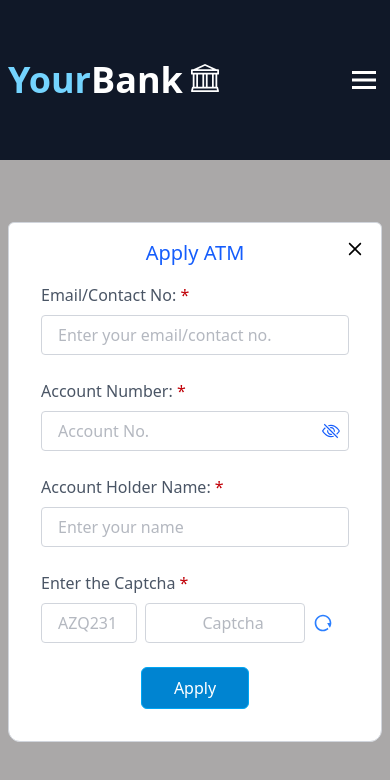
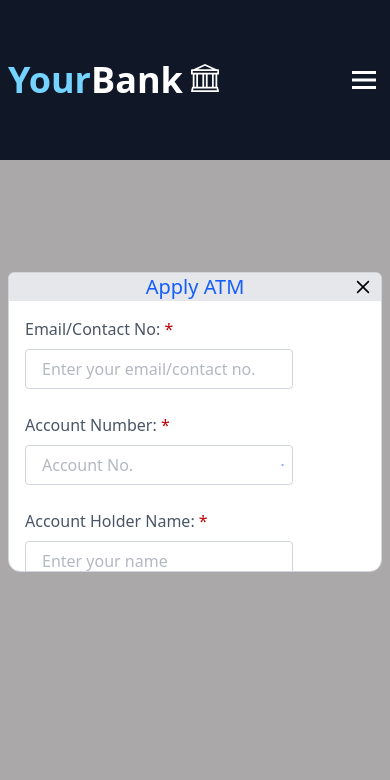
Before and after one commit to Mahavir745/YourBank, a React (Vite) app: page /applyAtm in a window 390 px wide. Shown: the top 780 px of the page. Built offline with nearby package versions, Linux system fonts and the light colour scheme.

Commit message:
responsive part3

```diff
--- a/src/component/ApplicationStatus/ApplicationStatus.jsx
+++ b/src/component/ApplicationStatus/ApplicationStatus.jsx
@@ -64,10 +64,10 @@ const ApplicationStatus = () => {
 
   return (
     <div className='w-full flex justify-center flex-wrap relative h-full min-h-[300px] mb-40 mt-20'>
-      <div className='flex items-center justify-center absolute bg-white -top-10 right-10 p-1 cursor-pointer' >
-        <BiMenu className='text-4xl text-gray-700 cursor-pointer z-20' onClick={() => {
+      <div className='flex items-center justify-center absolute bg-white -top-10 right-10 p-1 cursor-pointer z-30' onClick={() => {
           setTabs(state => !state)
-        }} />
+        }} >
+        <BiMenu className='text-4xl text-gray-700 cursor-pointer z-20'/>
       </div>
       {tabs && <div className='flex items-center flex-col justify-center absolute z-40 top-0 right-12 bg-gray-100 w-[180px] font-bold rounded-md cursor-pointer p-2' ref={tabRef}>
         <p className='text-gray-700 p-2 hover:bg-sky-200 w-full text-center rounded-md' onClick={() => { navigate("/profile") }}>Profile</p>
--- a/src/component/AtmForm/AtmForm.jsx
+++ b/src/component/AtmForm/AtmForm.jsx
@@ -34,16 +34,16 @@ const AtmForm = ({setClose}) => {
   }, [])
 
   return (
-    <div className='flex justify-center w-full h-full items-center mb-40 z-40 fixed top-0'
+    <div className='flex justify-center w-full h-full items-center z-40 fixed top-0'
       style={{
         background: "#8b8989bb"
       }}>
-      <div className='w-full lg:w-[600px] absolute top-15 m-2 border rounded-b-xl min-h-[300px] bg-white rounded-t-md border-gray-300 p-4 popup' ref={atmref}>
-        <div className='relative flex justify-center'>
+      <div className='w-full lg:w-[600px] absolute m-2 border rounded-b-xl sm:h-auto sm:p-4 h-[300px] overflow-y-scroll bg-white rounded-t-md border-gray-300 popup' ref={atmref}>
+        <div className='sticky top-0 bg-gray-200 sm:bg-transparent items-center flex justify-center'>
           <h1 className='text-center text-xl font-medium text-blue-600'>Apply ATM</h1>
-          <CgClose className='absolute right-0 text-xl cursor-pointer' onClick={HandleClose} />
+          <CgClose className='absolute right-2 text-xl cursor-pointer' onClick={HandleClose} />
         </div>
-        <form action="#" className='w-full lg:w-[580px]' onSubmit={(e) => HandleApplyform(e)}>
+        <form action="#" className='w-[300px] sm:w-full lg:w-[580px]' onSubmit={(e) => HandleApplyform(e)}>
           <div className=' p-2 m-2'>
             <label htmlFor="loginaccount" className='font-medium text-gray-600'>Email/Contact No: <span className='text-red-700'>*</span></label>
             <div className='flex gap-2 flex-wrap mt-2' >
@@ -52,7 +52,7 @@ const AtmForm = ({setClose}) => {
           </div>
           <div className=' p-2 m-2'>
             <label htmlFor="accountHolder" className='font-medium text-gray-600'>Account Number: <span className='text-red-700'>*</span></label>
-            <div className='flex gap-2 flex-wrap mt-2 items-center border rounded-sm h-10 w-full border-gray-300 justify-between pr-2'>
+            <div className='flex gap-2  mt-2 items-center border rounded-sm h-10 w-full border-gray-300 justify-between pr-2'>
               <input type={eyehide ? "password" : "text"} className=' focus:outline-0 pl-4 text-[16px] text-gray-500' placeholder='Account No.' id='accountHolder' />
               {eyehide ? <BsEyeSlash className='text-blue-600 text-[18px]' onClick={() => setEyeHide(state => !state)} /> : <BsEye className='text-blue-600 text-[18px]' onClick={() => setEyeHide(state => !state)} />}
             </div>
--- a/src/component/Profile/Profile.jsx
+++ b/src/component/Profile/Profile.jsx
@@ -85,8 +85,8 @@ const Profile = () => {
       {withdrawTab && <PaymentType setClose={setWithdrawTab} />}
       {checkbalance && <Pin setCardState={setCheckBalance} setBalanceCheck={setBalanceCheck} />}
       <div className='w-full min-h-[600px] flex flex-col sm:flex-row items-center justify-evenly relative'>
-        <div className='flex  items-center justify-center absolute top-4 right-10 p-1 cursor-pointer border rounded-md'  >
-          <BiMenu className='text-4xl text-gray-700' onClick={HandleSwitch}/>
+        <div className='flex  items-center justify-center absolute top-4 right-10 p-1 cursor-pointer border rounded-md z-30'  onClick={HandleSwitch} >
+          <BiMenu className='text-4xl text-gray-700' />
         </div>
 
         {outSwitch && <div className='flex items-center flex-col justify-center absolute top-14 right-12 bg-gray-100 w-[180px] z-20 font-bold rounded-md cursor-pointer p-2' ref={menuRef} >
```
